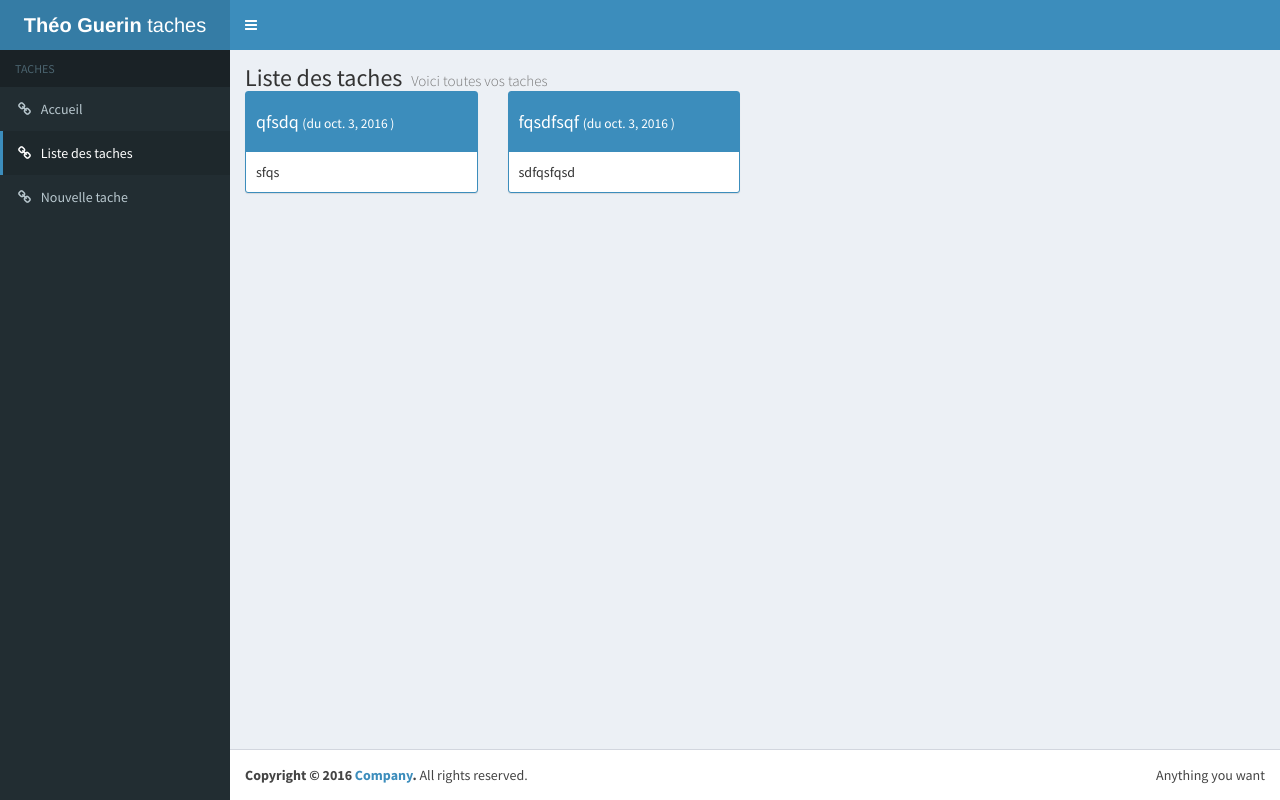
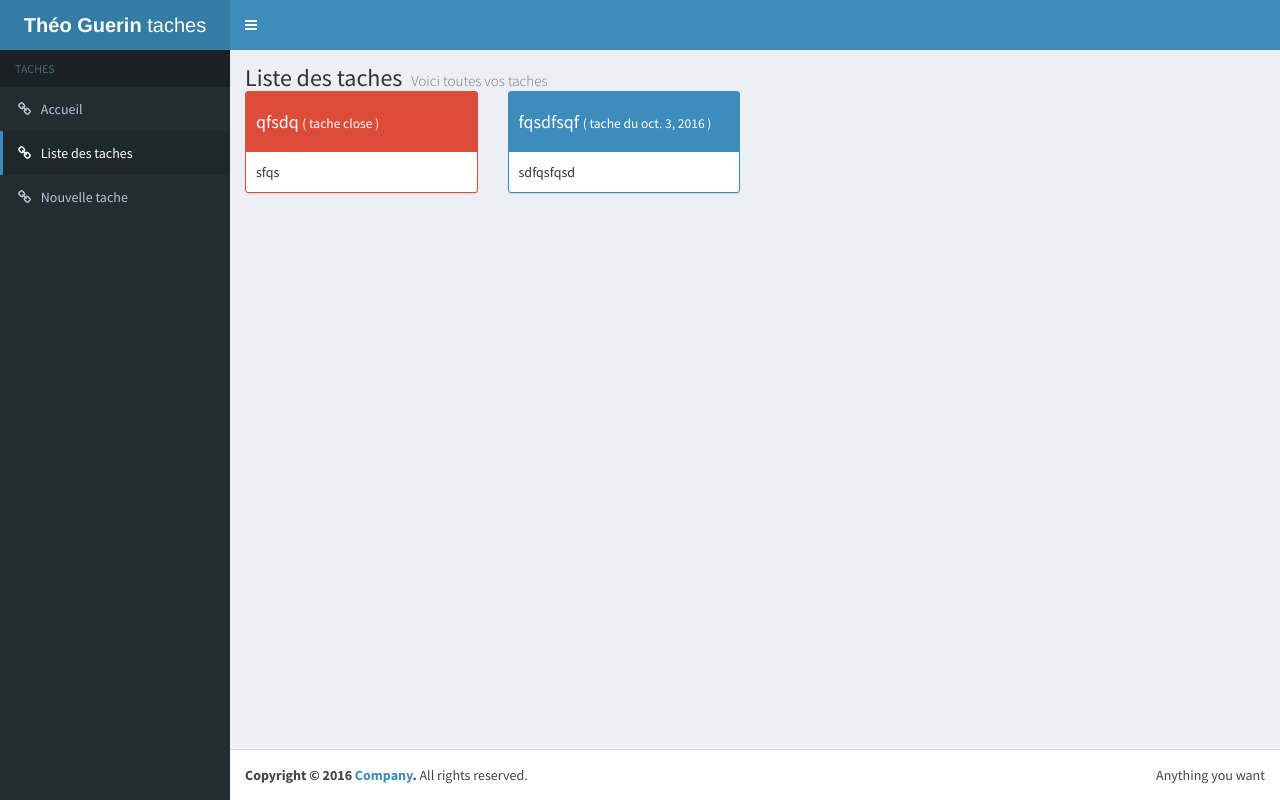
Before and after one commit to Klaism/lestaches-django, a Django app: page /lestaches/list in a window 1280 px wide. Run offline with Django 3.2, Linux system fonts and the light colour scheme; data comes from the database, SQL or seed files in the repository; both versions use the stored data as it was after the commit; some libraries are stand-ins or nearby versions.

Commit message:
changement card si tache close

```diff
--- a/templates/lesTaches/blocs/taskCard.html
+++ b/templates/lesTaches/blocs/taskCard.html
@@ -1,8 +1,8 @@
-<div class="box box-solid box-primary tacheCard">
+<div class="box box-solid box-{% if tache.closed %}danger{% else %}primary{% endif %} tacheCard">
     <div class="box-header">
         <a class="box-header-link" href="{% url 'view_task' tache.name %}">
             <h4>
-                {{tache.name}} <small>(du {{tache.createdDate}} )</small>
+                {{tache.name}} <small>( {% if tache.closed %}tache close{% else %}tache du {{tache.createdDate}}{% endif %} )</small>
             </h4>
         </a>
 
```
Also changed, not shown: db.sqlite3.
